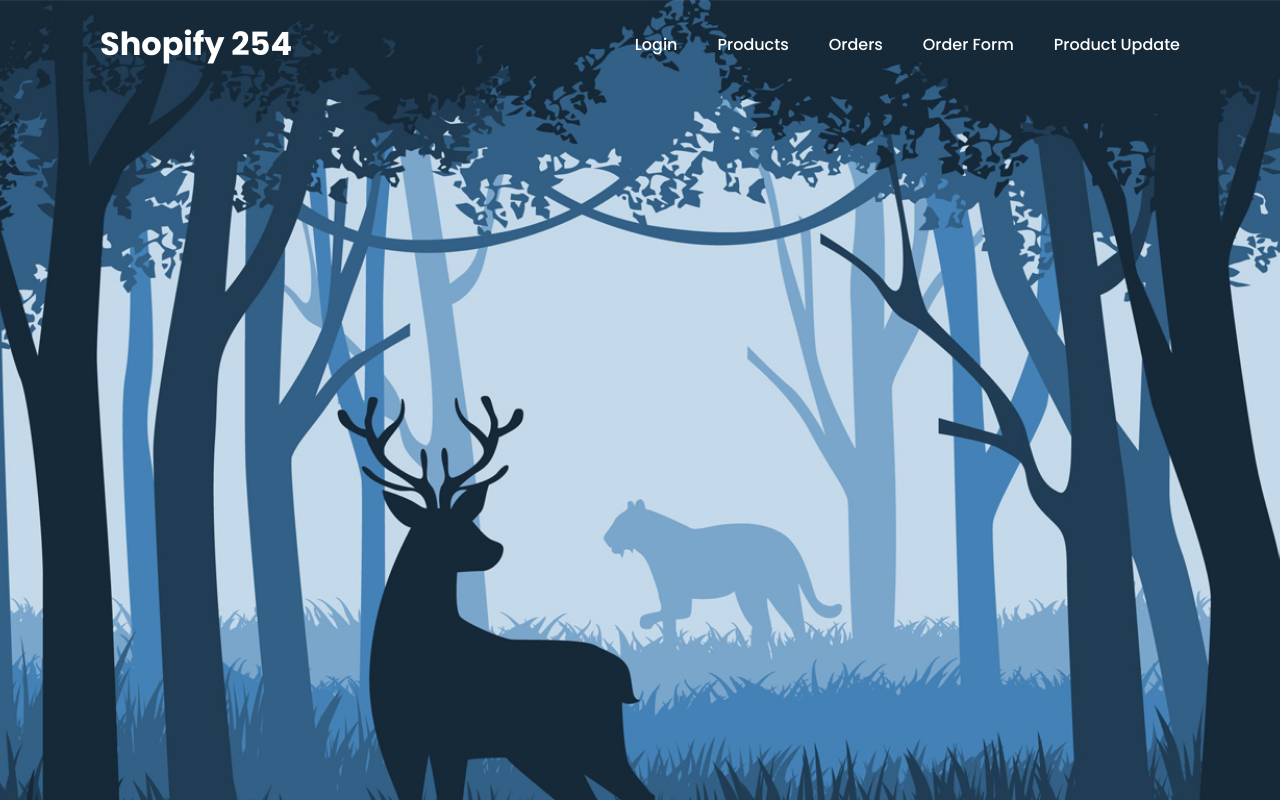
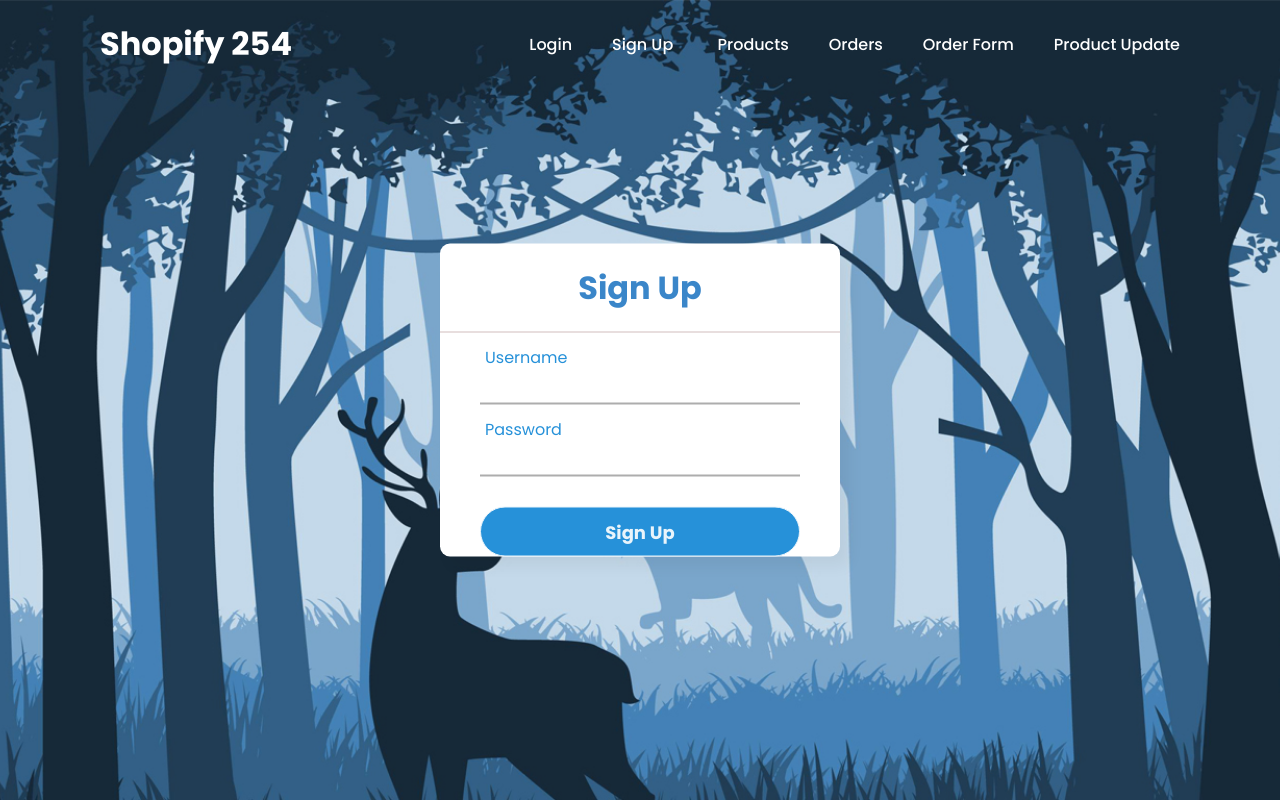
Before and after one commit to computeman/Phase4Project, a React (Vite) app in the folder client/: page /signup in a window 1280 px wide. Built offline with nearby package versions, Linux system fonts and the light colour scheme.

Commit message:
sign up css done

```diff
--- a/client/index.html
+++ b/client/index.html
@@ -2,7 +2,7 @@
 <html lang="en">
   <head>
     <meta charset="UTF-8" />
-    <link rel="icon" href="././public/favicon.ico" />
+    <link rel="icon" href="/favicon.ico" />
     <meta name="viewport" content="width=device-width, initial-scale=1.0" />
     <title>Shopify 254</title>
   </head>
--- a/client/src/App.jsx
+++ b/client/src/App.jsx
@@ -1,21 +1,13 @@
-// App.js
-
 import React, { useState } from "react";
-import {
-  BrowserRouter as Router,
-  Route,
-  Routes,
-  Link,
-  Navigate,
-} from "react-router-dom";
+import { BrowserRouter as Router, Route, Routes, Link, Navigate } from "react-router-dom";
+import SignUp from "./SignUp"; // Import your SignUp component
 import ProductsPage from "./ProductsPage";
 import OrdersPage from "./OrdersPage";
 import OrderFormPage from "./OrderFormPage";
 import EditProductPage from "./EditProductPage";
 import HomePage from "./HomePage";
 import LoginPage from "./LoginPage";
-import './App.css'
-
+import './App.css';
 function App() {
   const [isLoggedIn, setIsLoggedIn] = useState(false);
 
@@ -63,6 +55,7 @@ function App() {
           ) : (
             <Link to="/login">Login</Link>
           )}
+          <Link to="/signup">Sign Up</Link> {/* Include SignUp link */}
           <Link to="/products">Products</Link>
           <Link to="/orders">Orders</Link>
           <Link to="/order-form">Order Form</Link>
@@ -72,6 +65,7 @@ function App() {
 
       <Routes>
         <Route path="/login" element={<LoginPage onLogin={handleLogin} />} />
+        <Route path="/signup" element={<SignUp />} /> {/* SignUp route */}
         <Route
           path="/products"
           element={<PrivateRoute element={<ProductsPage />} />}
--- a/client/src/LoginPage.jsx
+++ b/client/src/LoginPage.jsx
@@ -42,7 +42,7 @@ const LoginPage = () => {
         onChange={(e) => setUsername(e.target.value)}
         required
       />
-      <span></span>
+
       <label>Username</label>
     </div>
     <div className="txt_field">
--- a/client/src/SignUp.css
+++ b/client/src/SignUp.css
@@ -0,0 +1,125 @@
+/* SignUp.css */
+
+@import url('https://fonts.googleapis.com/css2?family=Noto+Sans:wght@700&family=Poppins:wght@400;500;600&display=swap');
+
+* {
+  margin: 0;
+  padding: 0;
+  box-sizing: border-box;
+  font-family: "Poppins", sans-serif;
+}
+
+h2 {
+  color: #3a86c9;
+}
+
+body {
+  display: flex;
+  justify-content: center;
+  align-items: center;
+  background-size: cover;
+  background-position: center;
+  padding: 0;
+  background-image: url(background.jpg);
+  min-height: 100vh;
+  overflow: hidden;
+}
+
+.center {
+  position: absolute;
+  top: 50%;
+  left: 50%;
+  transform: translate(-50%, -50%);
+  width: 400px;
+  background: white;
+  border-radius: 10px;
+  box-shadow: 10px 10px 15px rgba(0, 0, 0, 0.05);
+}
+
+.center h2 {
+  text-align: center;
+  padding: 20px 0;
+  border-bottom: 1px solid rgb(209, 190, 190);
+}
+
+.center form {
+  padding: 0 40px;
+  box-sizing: border-box;
+}
+
+form .txt_field {
+  position: relative;
+  border-bottom: 2px solid #adadad;
+  margin: 30px 0;
+}
+
+.txt_field input {
+  width: 100%;
+  padding: 0 5px;
+  height: 40px;
+  font-size: 16px;
+  border: none;
+  background: none;
+  outline: none;
+}
+
+.txt_field label {
+  position: absolute;
+  top: 50%;
+  left: 5px;
+  color: #adadad;
+  transform: translateY(-50%);
+  font-size: 16px;
+  pointer-events: none;
+  transition: .5s;
+}
+
+.txt_field span::before {
+  content: '';
+  position: absolute;
+  top: 40px;
+  left: 0;
+  width: 0%;
+  height: 2px;
+  background: #2691d9;
+  transition: .5s;
+}
+
+.txt_field input:focus ~ label,
+.txt_field input:valid ~ label {
+  top: -5px;
+  color: #2691d9;
+}
+
+.txt_field input:focus ~ span::before,
+.txt_field input:valid ~ span::before {
+  width: 100%;
+}
+
+.pass {
+  margin: -5px 0 20px 5px;
+  color: #a6a6a6;
+  cursor: pointer;
+}
+
+.pass:hover {
+  text-decoration: underline;
+}
+
+input[type="submit"] {
+  width: 100%;
+  height: 50px;
+  border: 1px solid;
+  background: #2691d9;
+  border-radius: 25px;
+  font-size: 18px;
+  color: #e9f4fb;
+  font-weight: 700;
+  cursor: pointer;
+  outline: none;
+}
+
+input[type="submit"]:hover {
+  border-color: #1b7bbb;
+  transition: .6s;
+}
--- a/client/src/SignUp.jsx
+++ b/client/src/SignUp.jsx
@@ -1,4 +1,5 @@
 import React, { useState } from "react";
+import './SignUp.css'
 
 const SignUp = () => {
   const [formData, setFormData] = useState({
@@ -41,40 +42,27 @@ const SignUp = () => {
   };
 
   return (
-    <div>
-      <h2>Sign Up</h2>
+    <div className="center">
+      <h1>Sign Up</h1>
       <form onSubmit={handleSubmit}>
-        <label>
-          Username:
-          <input
-            type="text"
-            name="username"
-            value={formData.username}
-            onChange={handleChange}
+      <div className="txt_field">
+
+
+          <input type="text" name="username" value={formData.username} onChange={handleChange}
           />
+          <label>    Username
         </label>
-        <br />
-        <label>
-          Email:
-          <input
-            type="email"
-            name="email"
-            value={formData.email}
-            onChange={handleChange}
+        </div>
+        <div className="txt_field">
+
+          <input type="password" name="password" value={formData.password} onChange={handleChange}
           />
+          <label >Password
         </label>
-        <br />
-        <label>
-          Password:
-          <input
-            type="password"
-            name="password"
-            value={formData.password}
-            onChange={handleChange}
-          />
-        </label>
-        <br />
-        <button type="submit">Sign Up</button>
+        </div>
+
+
+        <input type="submit"value= "Sign Up" />
       </form>
     </div>
   );
```
Lines whose indentation alone changed are shown as unchanged.
